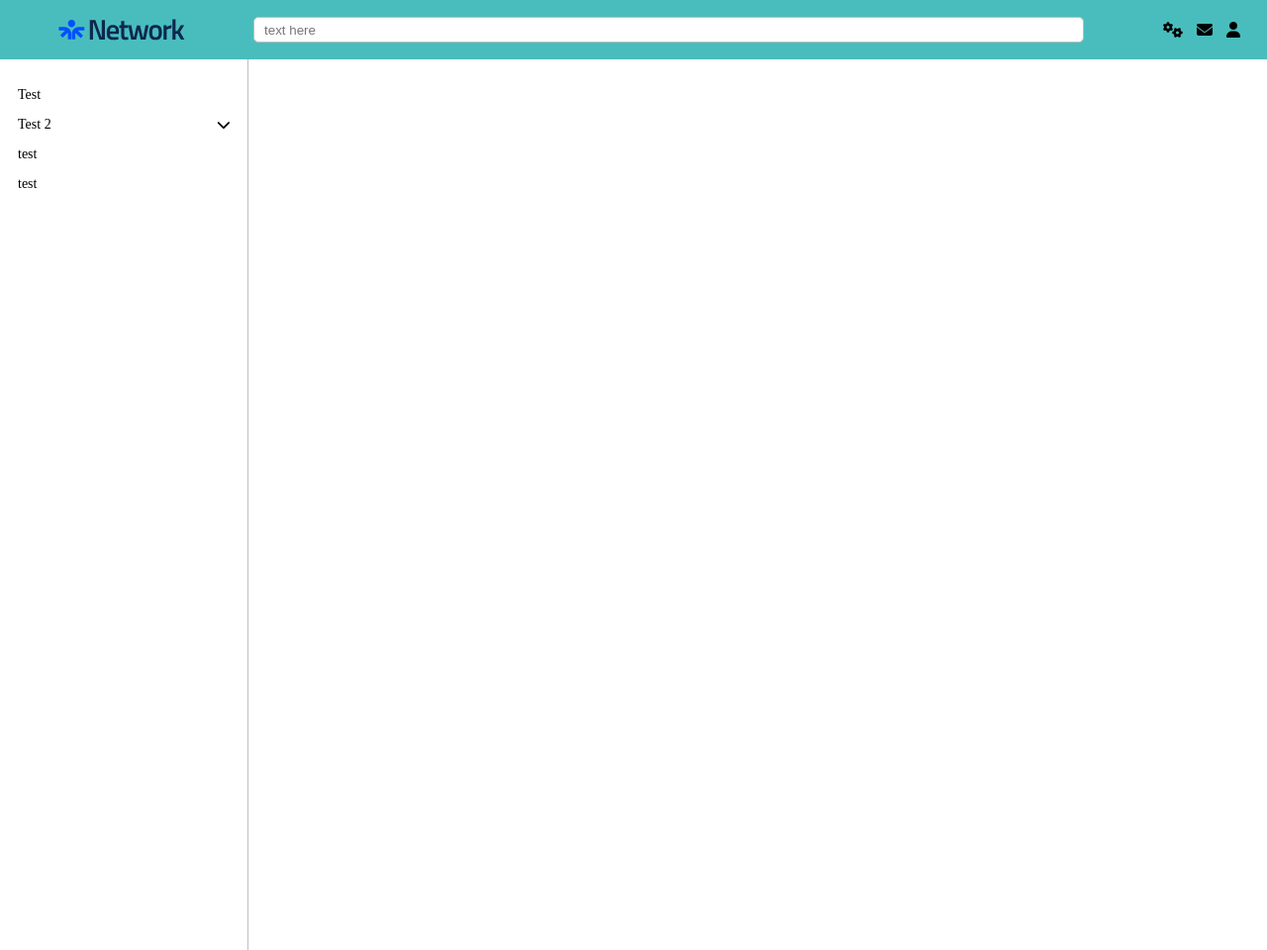
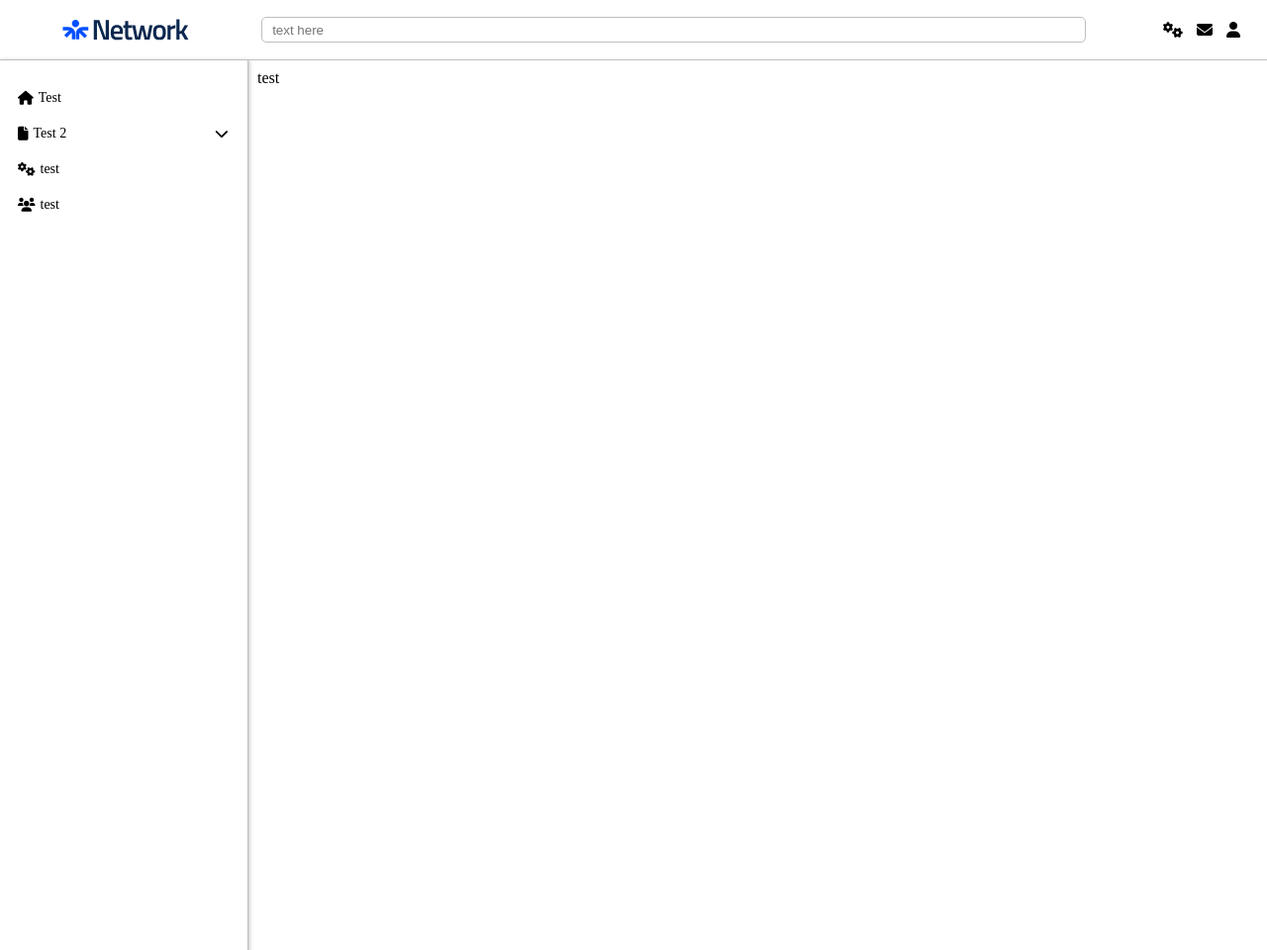
Before and after one commit to AnthoDev35/full_js_project, a PHP site: page /samplings/admin/index.php in a window 1280 px wide. Shown: the whole page at 99% size. Run offline with PHP 8.4, Linux system fonts and the light colour scheme.

Commit message:
update admin

```diff
--- a/samplings/admin/assets/css/style.css
+++ b/samplings/admin/assets/css/style.css
@@ -9,13 +9,15 @@ header{
     position: fixed;
     align-items: center;
     justify-content: space-between;
-    background-color: #49bdbd;
+    background-color: #fff;
+    border-bottom: 1px solid #bebebe;
 }
 
 header .left-section{
     width: 250px;
     display: flex;
     justify-content: center;
+    margin: 5px;
 }
 header .left-section img{
     padding: 10px;
@@ -54,6 +56,20 @@ header .right-section i:hover{
     cursor: pointer;
     scale: 1.2;
 }
+header .right-section .top-dropdown{
+    position: absolute;
+    top: calc(100% - 10px);
+    right: 10px;
+    width: 200px; /* Ajustez la largeur selon vos besoins */
+    background-color: #fff; /* Couleur de fond du dropdown */
+    border: 1px solid #ccc; /* Bordure du dropdown */
+    padding: 10px; /* Marge interne du dropdown */
+    display: none; /* Par défaut, le dropdown est masqué */
+    box-shadow: 0 0 4px 0 #bebebe;
+}
+header .right-section .dropdown-toggle.active + .top-dropdown {
+    display: block; /* Affiche le dropdown lorsqu'il est actif */
+}
 nav{
     border-right: 1px solid #bebebe;
     position: fixed;
@@ -61,6 +77,7 @@ nav{
     width: 250px;
     height: 100%;
     padding: 20px 0;
+    box-shadow: 1px 1px 4px 0 #bebebe;
 }
 nav ul {
     margin: 0;
@@ -80,25 +97,7 @@ nav ul li{
     padding: 0 0 0 10px ;
 }
 nav ul li a{
-    font-size: 14px;
-    text-decoration: none;
-    color: #000;
-    background: #fff;
-    border: 1px solid transparent;
-    border-radius: 5px;
-    transition: all 0.2s ease-in-out;
-    margin: 0;
-    padding: 5px;
-}
-nav ul li a:hover{
-    border-color: #bebebe;
-    cursor: pointer;
-    padding-left: 10px;
-    box-shadow: 0 0 5px 0px #bebebe;
-}
-nav ul li a{
     display: flex;
-    justify-content: space-between;
     align-items: center;
     font-size: 14px;
     text-decoration: none;
@@ -108,14 +107,26 @@ nav ul li a{
     border-radius: 5px;
     transition: all 0.2s ease-in-out;
     margin: 0;
-    padding: 5px;
+    padding: 8px 5px;
+}
+nav ul li a:hover{
+    border-color: #bebebe;
+    cursor: pointer;
+    padding-left: 10px;
+    box-shadow: 0 0 5px 0px #bebebe;
 }
 nav ul li a i{
     font-size: 14px;
+    margin-right: 5px;
+}
+nav ul li a i.right{
+    right: 10px;
+    font-size: 14px;
     margin-right: 10px;
     transition: all 0.2s ease-in-out;
+    position: absolute;
 }
-nav ul li.opened > a > i {
+nav ul li.opened > a > i.right {
     transform: rotate(-180deg);
 }
 nav ul li.opened > a{
@@ -123,7 +134,17 @@ nav ul li.opened > a{
       cursor: pointer;
       padding-left: 10px;
       box-shadow: 0 0 5px 0px #bebebe;
-  }
+}
+
+main .content{
+    position: fixed;
+    top: 60px;
+    left: 250px;
+    width: 100%;
+    padding: 10px;
+    height: 100%;
+}
+
 footer{
-
+    padding:5px
 }
--- a/samplings/admin/assets/js/scripts.js
+++ b/samplings/admin/assets/js/scripts.js
@@ -16,4 +16,29 @@ document.addEventListener("DOMContentLoaded", function () {
 			e.preventDefault();
 		});
 	}
+
+	const dropdownToggles = document.querySelectorAll('.dropdown-toggle');
+	dropdownToggles.forEach(function (toggle) {
+		toggle.addEventListener('click', function () {
+			var dropdown = this.parentElement.querySelector('.top-dropdown');
+			closeAllDropdowns();
+			if (dropdown) {
+				dropdown.classList.remove('active');
+			}
+			toggle.classList.add('active');
+		});
+	});
+
+	function closeAllDropdowns() {
+		dropdownToggles.forEach(function (dropdown) {
+			dropdown.classList.remove('active');
+		});
+	}
+
+	document.addEventListener('click', function (event) {
+		if (!event.target.matches('.dropdown-toggle')) {
+			closeAllDropdowns();
+		}
+	});
+
 });
--- a/samplings/admin/includes/header.php
+++ b/samplings/admin/includes/header.php
@@ -17,19 +17,43 @@
 			<input type="text" placeholder="text here" name="top_search_input" id="top_search_input"/>
 		</div>
 		<div class="right-section">
-			<div class="infos"><i class="fas fa-cogs"></i></div>
-			<div class="message"><i class="fas fa-envelope"></i></div>
-			<div class="user"><i class="fas fa-user"></i></div>
+			<div class="infos">
+				<i class="fas fa-cogs dropdown-toggle"></i>
+				<div class="top-dropdown">
+					<div class="header">Title test</div>
+					<div class="content">
+						<a href="#">test</a>
+						<a href="#">test</a>
+					</div>
+					<div class="footer">
+						<button class="">Valider</button>
+					</div>
+				</div>
+			</div>
+			<div class="message">
+				<i class="fas fa-envelope dropdown-toggle"></i>
+				<div class="top-dropdown">
+					<div class="header">Title enveloppe</div>
+					<div class="content">
+						<a href="#">test</a>
+						<a href="#">test</a>
+					</div>
+					<div class="footer">
+						<button class="">Valider</button>
+					</div>
+				</div>
+		</div>
+			<div class="user"><i class="fas fa-user dropdown-toggle"></i></div>
 		</div>
 	</header>
 	<nav>
 		<ul>
-			<li><a href="#">Test</a></li>
-			<li><a href="#">Test 2 <i class="fas fa-chevron-down"></i></a>
+			<li><a href="#"><i class="fas fa-home"></i> Test</a></li>
+			<li><a href="#"><i class="fas fa-file"></i> Test 2 <i class="fas fa-chevron-down right"></i></a>
 				<ul>
 					<li><a href="#">Test 2.1</a></li>
 					<li><a href="#">Test 2.2</a></li>
-					<li><a href="#">Test 2.3 <i class="fas fa-chevron-down"></i></a>
+					<li><a href="#">Test 2.3 <i class="fas fa-chevron-down right"></i></a>
 						<ul>
 							<li><a href="#">Test 2.3.1</a></li>
 							<li><a href="#">Test 2.3.2</a></li>
@@ -38,8 +62,8 @@
 					</li>
 				</ul>
 			</li>
-			<li><a href="#">test</a></li>
-			<li><a href="#">test</a></li>
+			<li><a href="#"><i class="fas fa-cogs"></i> test</a></li>
+			<li><a href="#"><i class="fas fa-users"></i> test</a></li>
 		</ul>
 	</nav>
 	<main>
--- a/samplings/admin/index.php
+++ b/samplings/admin/index.php
@@ -2,7 +2,10 @@
     include './includes/header.php';
 ?>
 
-<div class="content" id="content"></div>
+<div class="content" id="content">
+    <span>test</span>
+
+</div>
 
 
 
```
